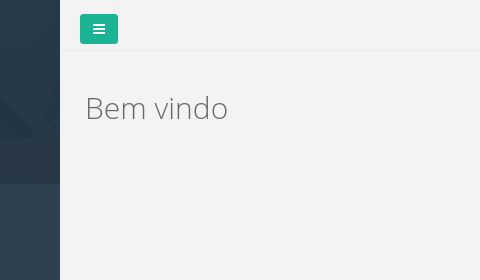
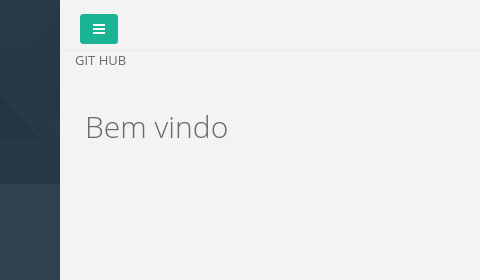
Before and after one commit to bj-williamrodrigues/protocolo-example, a website: page index.html in a window 1280 px wide. Shown: the top 280 px of the page, 160-640 px from the left. Drawn offline with Linux system fonts and the light colour scheme.

Commit message:
Update index.html

```diff
--- a/index.html
+++ b/index.html
@@ -49,6 +49,7 @@
 
 				<div class="row">
 					<div class="col-lg-12">
+						GIT HUB
 						<div class="wrapper wrapper-content" ui-view="content"></div>
 					</div>
 				</div>
```
